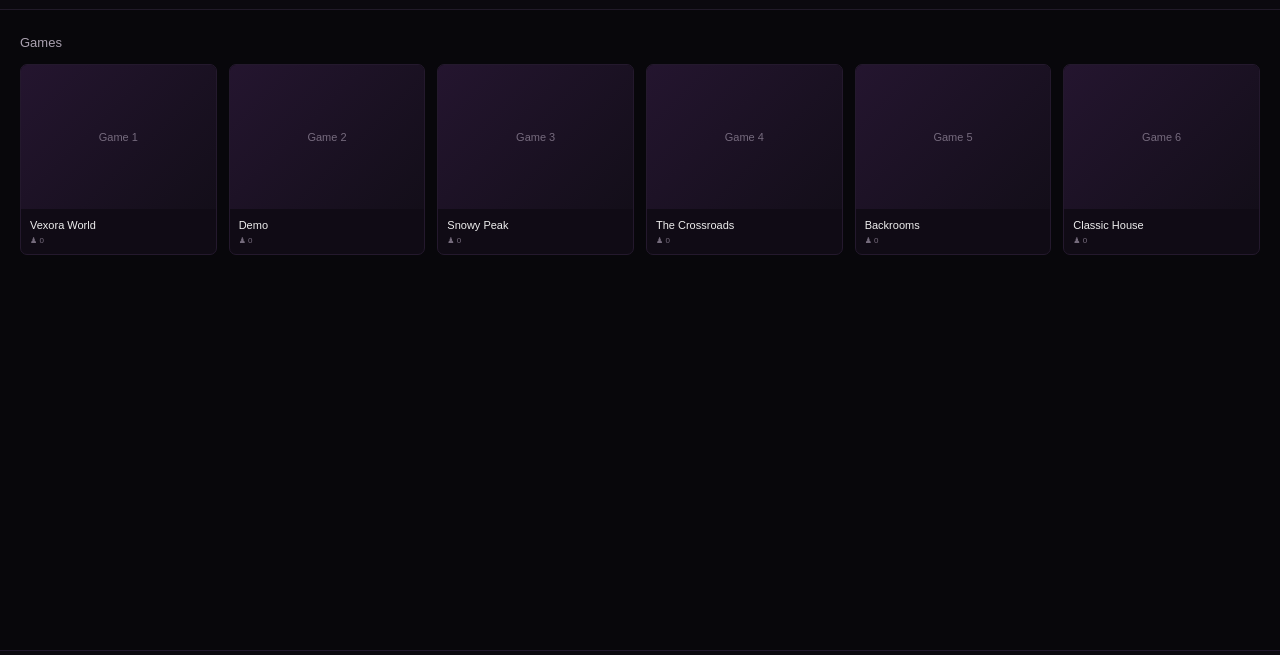
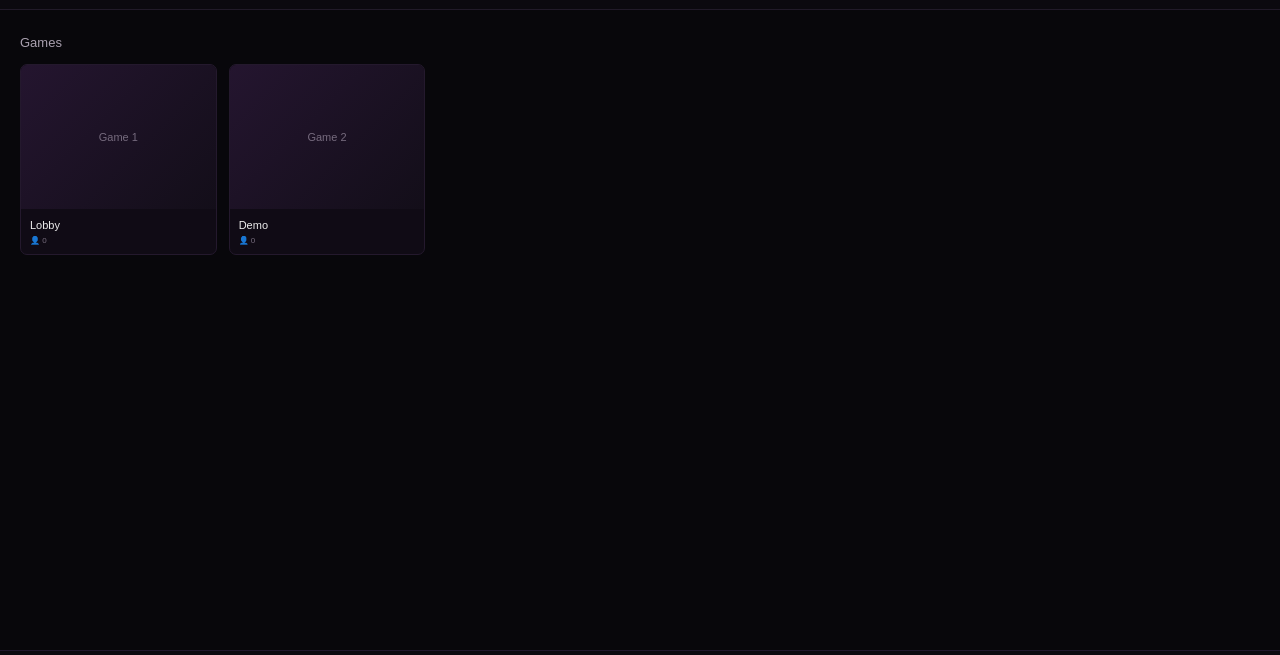
Before and after one commit to vexanos/Vexora, a plain HTML site: page index.html in a window 1280 px wide. Shown: the part 46-701 px from the top of the page. Drawn offline with Linux system fonts and the light colour scheme.

Commit message:
Update index.html

```diff
--- a/index.html
+++ b/index.html
@@ -32,7 +32,7 @@
             </a>
 
             <!-- DISCORD -->
-            <a href="YOUR_DISCORD_LINK"
+            <a href="https://discord.gg/bY77RD95H"
                class="nav-button"
                target="_blank"
                rel="noopener noreferrer"
@@ -58,70 +58,32 @@
 
             <div class="games-grid">
 
+                <!-- GAME 1 -->
                 <article class="game-card">
                     <div class="game-image">
                         <span>Game 1</span>
                     </div>
+
                     <div class="game-info">
-                        <h3>Vexora World</h3>
-                        <small>♟ 0</small>
+                        <h3>Lobby</h3>
+                        <small>👤 0</small>
                     </div>
                 </article>
 
 
+                <!-- GAME 2 -->
                 <article class="game-card">
                     <div class="game-image">
                         <span>Game 2</span>
                     </div>
+
                     <div class="game-info">
                         <h3>Demo</h3>
-                        <small>♟ 0</small>
+                        <small>👤 0</small>
                     </div>
                 </article>
 
 
-                <article class="game-card">
-                    <div class="game-image">
-                        <span>Game 3</span>
-                    </div>
-                    <div class="game-info">
-                        <h3>Snowy Peak</h3>
-                        <small>♟ 0</small>
-                    </div>
-                </article>
-
-
-                <article class="game-card">
-                    <div class="game-image">
-                        <span>Game 4</span>
-                    </div>
-                    <div class="game-info">
-                        <h3>The Crossroads</h3>
-                        <small>♟ 0</small>
-                    </div>
-                </article>
-
-
-                <article class="game-card">
-                    <div class="game-image">
-                        <span>Game 5</span>
-                    </div>
-                    <div class="game-info">
-                        <h3>Backrooms</h3>
-                        <small>♟ 0</small>
-                    </div>
-                </article>
-
-
-                <article class="game-card">
-                    <div class="game-image">
-                        <span>Game 6</span>
-                    </div>
-                    <div class="game-info">
-                        <h3>Classic House</h3>
-                        <small>♟ 0</small>
-                    </div>
-                </article>
 
             </div>
 
@@ -136,7 +98,7 @@
         <div class="social-links">
 
             <!-- YOUTUBE -->
-            <a href="YOUR_YOUTUBE_LINK"
+            <a href="https://youtube.com/@vexanosstudios?si=r4pGx-kjnyXg-aXG"
                target="_blank"
                rel="noopener noreferrer"
                aria-label="YouTube">
@@ -149,7 +111,7 @@
 
 
             <!-- DISCORD -->
-            <a href="YOUR_DISCORD_LINK"
+            <a href="https://discord.gg/bY77RD95H"
                target="_blank"
                rel="noopener noreferrer"
                aria-label="Discord">
```
